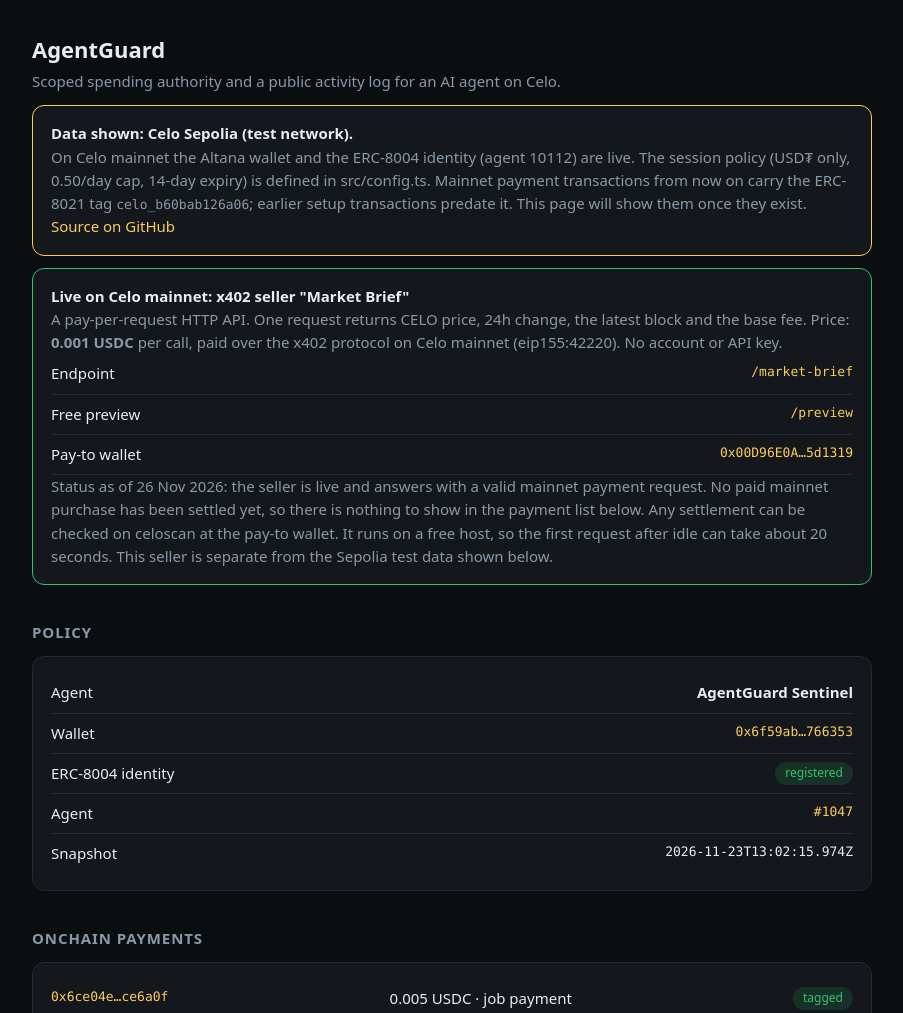
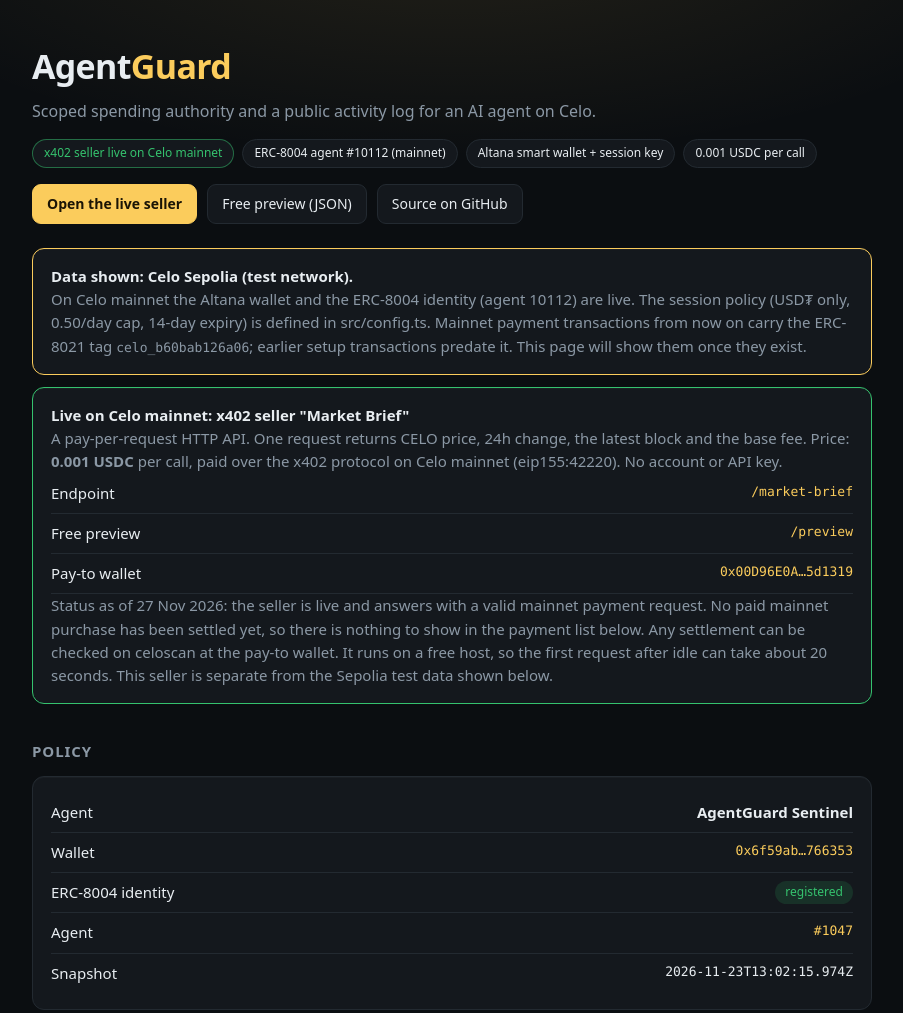
Before and after one commit to Jarvis-184/agentguard, a website: page docs/index.html in a window 1280 px wide. Shown: the top 1013 px of the page, without its empty margins (188-1091 px from the left). Drawn offline with Linux system fonts and the light colour scheme.

Commit message:
demo: hero header, badges and link buttons; status date 27 Nov

```diff
--- a/docs/index.html
+++ b/docs/index.html
@@ -21,17 +21,42 @@
   .no { background: rgba(229,83,75,.14); color: var(--no); }
   a { color: var(--accent); text-decoration: none; }
   .empty { color: var(--dim); padding: 12px 0; }
+  body { background: radial-gradient(900px 340px at 50% -80px, rgba(251,204,92,.10), transparent 70%), var(--bg); }
+  .hero { padding: 8px 0 4px; }
+  .hero h1 { font-size: 34px; letter-spacing: -.02em; margin: 0 0 6px; }
+  .hero h1 span { color: var(--accent); }
+  .hero .lead { color: var(--dim); font-size: 16px; margin: 0 0 16px; max-width: 640px; }
+  .badges { display:flex; flex-wrap:wrap; gap:8px; margin: 0 0 16px; }
+  .badge { font-size: 12px; padding: 4px 11px; border-radius: 999px; border: 1px solid var(--line); background: var(--card); color: var(--fg); }
+  .badge.live { border-color: rgba(53,194,110,.5); color: var(--ok); }
+  .links { display:flex; flex-wrap:wrap; gap:10px; margin-bottom: 8px; }
+  .btn { display:inline-block; padding: 8px 14px; border-radius: 9px; border: 1px solid var(--line); background: var(--card); color: var(--fg); font-size: 14px; }
+  .btn.primary { background: var(--accent); border-color: var(--accent); color: #1a1405; font-weight: 600; }
+  .btn:hover { border-color: var(--accent); }
+  .card { box-shadow: 0 1px 0 rgba(255,255,255,.03) inset; }
 </style>
 </head>
 <body>
 <main>
-  <h1>AgentGuard</h1>
-  <p class="sub">Scoped spending authority and a public activity log for an AI agent on Celo.</p>
+  <header class="hero">
+    <h1>Agent<span>Guard</span></h1>
+    <p class="lead">Scoped spending authority and a public activity log for an AI agent on Celo.</p>
+    <div class="badges">
+      <span class="badge live">x402 seller live on Celo mainnet</span>
+      <span class="badge">ERC-8004 agent #10112 (mainnet)</span>
+      <span class="badge">Altana smart wallet + session key</span>
+      <span class="badge">0.001 USDC per call</span>
+    </div>
+    <div class="links">
+      <a class="btn primary" href="https://agentguard-brief.onrender.com/" target="_blank" rel="noopener">Open the live seller</a>
+      <a class="btn" href="https://agentguard-brief.onrender.com/preview" target="_blank" rel="noopener">Free preview (JSON)</a>
+      <a class="btn" href="https://github.com/Jarvis-184/agentguard" target="_blank" rel="noopener">Source on GitHub</a>
+    </div>
+  </header>
 
   <div class="card" style="border-color:#fbcc5c">
     <strong>Data shown: Celo Sepolia (test network).</strong>
     <p class="sub">On Celo mainnet the Altana wallet and the ERC-8004 identity (agent 10112) are live. The session policy (USD&#8366; only, 0.50/day cap, 14-day expiry) is defined in src/config.ts. Mainnet payment transactions from now on carry the ERC-8021 tag <span class="mono">celo_b60bab126a06</span>; earlier setup transactions predate it. This page will show them once they exist.</p>
-    <p class="sub"><a href="https://github.com/Jarvis-184/agentguard">Source on GitHub</a></p>
   </div>
 
   <div class="card" style="border-color:#35c26e">
@@ -40,7 +65,7 @@
     <div class="row"><span>Endpoint</span><span class="mono"><a href="https://agentguard-brief.onrender.com/market-brief" target="_blank" rel="noopener">/market-brief</a></span></div>
     <div class="row"><span>Free preview</span><span class="mono"><a href="https://agentguard-brief.onrender.com/preview" target="_blank" rel="noopener">/preview</a></span></div>
     <div class="row"><span>Pay-to wallet</span><span class="mono"><a href="https://celoscan.io/address/0x00D96E0A1b77ff3f6EA5BF5Df1b5A177f75d1319" target="_blank" rel="noopener">0x00D96E0A&#8230;5d1319</a></span></div>
-    <p class="sub">Status as of 26 Nov 2026: the seller is live and answers with a valid mainnet payment request. No paid mainnet purchase has been settled yet, so there is nothing to show in the payment list below. Any settlement can be checked on celoscan at the pay-to wallet. It runs on a free host, so the first request after idle can take about 20 seconds. This seller is separate from the Sepolia test data shown below.</p>
+    <p class="sub">Status as of 27 Nov 2026: the seller is live and answers with a valid mainnet payment request. No paid mainnet purchase has been settled yet, so there is nothing to show in the payment list below. Any settlement can be checked on celoscan at the pay-to wallet. It runs on a free host, so the first request after idle can take about 20 seconds. This seller is separate from the Sepolia test data shown below.</p>
   </div>
 
   <h2>Policy</h2>
```
